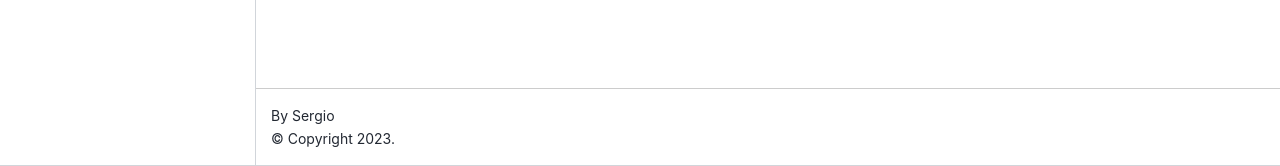
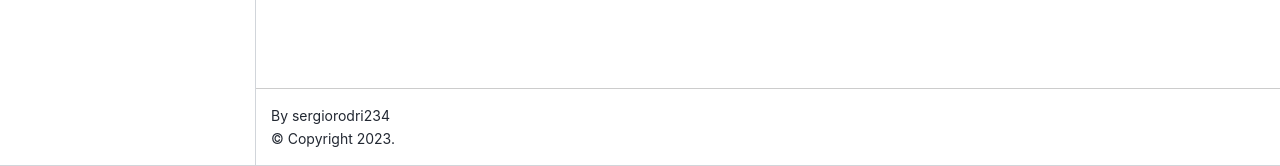
Before and after one commit to sergiorodri234/title, a Jupyter Book: the page built from index.md, in a window 1280 px wide. Shown: the part 734-900 px from the top of the page. Built offline with Jupyter Book 1.0.4 settings and Sphinx 7.4.7 and the Sphinx Book theme 1.1.4, drawn with Linux system fonts in a browser that asks for light colours.

Commit message:
Update _config.yml

```diff
--- a/_config.yml
+++ b/_config.yml
@@ -6,7 +6,7 @@
 #######################################################################################
 # Book settings
 title: Title # The title of the book. Will be placed in the left navbar.
-author: Sergio # The author of the book
+author: sergiorodri234 # The author of the book
 copyright: "2023" # Copyright year to be placed in the footer
 logo: logo.png # A path to the book logo
 # Patterns to skip when building the book. Can be glob-style (e.g. "*skip.ipynb")
```
